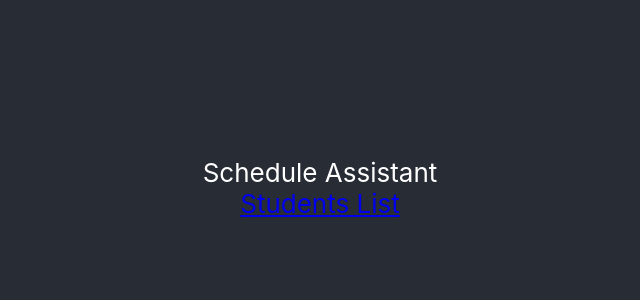
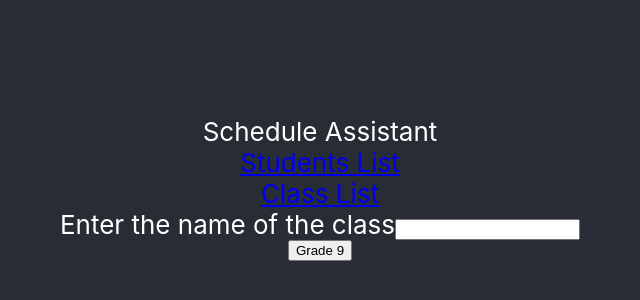
Before and after one commit to jpvicinus/students-project-frontend, a React (Create React App) app: page / in a window 1280 px wide. Shown: the part 212-512 px from the top of the page, without its empty margins (320-960 px from the left). Built offline with nearby package versions, Linux system fonts and the light colour scheme; no server answers.

Commit message:
class list and roster and grade button

```diff
--- a/src/App.js
+++ b/src/App.js
@@ -1,4 +1,6 @@
 import './App.css';
+import ClassListTable from './classlist.js';
+import RosterTable from './roster.js';
 import React from 'react';
 import {Switch, Route, Link} from 'react-router-dom';
 
@@ -34,7 +36,8 @@ class App extends React.Component {
     this.getData();
   }
 
-  getStudentsTable() {
+  getStudentsTable(grade) {
+    console.log("the grade is" + grade)
     let studentComponents = [];
     let firstRow = (
       <tr>
@@ -47,7 +50,12 @@ class App extends React.Component {
     studentComponents.push(firstRow);
     console.log('these are the students: ' + this.state.students);
 
-    for (const student of this.state.students) {
+    let students = this.state.students
+    if (grade && parseInt(grade)) {
+      students = this.state.students.filter(s => s[3] === parseInt(grade))
+    }
+
+    for (const student of students) {
       console.log('adding new row of students')
       let newRow = (
         <tr>
@@ -65,6 +73,7 @@ class App extends React.Component {
     </table>
   }
 
+
   render() {
     return (
       <div className="App">
@@ -76,7 +85,32 @@ class App extends React.Component {
               <header className="App-header">
                 Schedule Assistant
                 <Link to="/students">Students List</Link>
+                <Link to="/class">Class List</Link>
+                <form>
+                Enter the name of the class
+                <input id="nameofclass" type="text" name="nameofclass" onKeyPress={(event,value) => {
+                  console.log("We entered value " + event.key)
+                  const classname =  document.getElementById("nameofclass").value;
+                  console.log("the value is:"+ classname)
+                  if (event.key === "Enter"){
+                    event.preventDefault()
+                    event.stopPropagation()
+                    window.location.replace(`/roster/${classname}`)
+                  }
+                }}/>
+                </form>
+                <button type="button" onClick={() =>{
+                  window.location.replace(`/students/9`)
+                }}>Grade 9</button>
+
               </header>
+            }
+          />
+          <Route
+            path="/students/9"
+            exact
+            render={() =>
+              this.getStudentsTable(9)
             }
           />
           <Route
@@ -86,11 +120,24 @@ class App extends React.Component {
               this.getStudentsTable()
             }
           />
+          <Route
+            path="/class"
+            exact
+            render={() =>
+              <ClassListTable/>
+            }
+            />
+          <Route
+            path="/roster/:id"
+            render={() =>
+              <RosterTable/>
+            }
+            />
+
         </Switch>
       </div>
     );
   }
-
 }
 
 export default App;
--- /dev/null
+++ b/src/classlist.js
@@ -0,0 +1,76 @@
+import React from 'react';
+import {Switch, Route, Link} from 'react-router-dom';
+class ClassListTable extends React.Component {
+
+    constructor(props) {
+      console.log("ClassListTable")
+      super(props);
+      this.state = {classinfo: []};
+    }
+
+    getData() {
+      const requestSettings = {
+        method: 'GET',
+        redirect: "follow",
+        credentials: "same-origin",
+        headers: {
+          "Content-Type": "application/json",
+        },
+      };
+      console.log('sending get request to get classes...')
+      fetch('http://localhost:8000/class', requestSettings)
+      .then(response => response.json())
+      .then(data => {
+        console.log('Success:', data);
+        this.setState({classinfo: data});
+      })
+      .catch((error) => {
+        console.error('Error:', error);
+      });
+    }
+
+    componentDidMount() {
+      this.getData();
+    }
+    getClassTable() {
+      let classComponents = [];
+      let firstRow = (
+        <tr>
+          <th>Class Name</th>
+          <th>Grade</th>
+          <th>Subject</th>
+          <th>Size per Class</th>
+          <th>Class ID</th>
+
+        </tr>
+      );
+      classComponents.push(firstRow);
+      console.log('these are the classes: ' + this.state.classinfo);
+
+      for (const classes of this.state.classinfo) {
+        console.log('adding new row of classes')
+        let newRow = (
+          <tr>
+            <th><Link to={`/roster/${classes[0]}`}>{classes[0]}</Link></th>
+            <th>{classes[1]}</th>
+            <th>{classes[2]}</th>
+            <th>{classes[3]}</th>
+            <th>{classes[4]}</th>
+
+          </tr>
+        );
+        classComponents.push(newRow)
+      }
+
+      return <table>
+        {classComponents}
+      </table>
+    }
+
+    render() {
+        return this.getClassTable()
+    }
+
+}
+
+export default ClassListTable;
--- a/src/index.js
+++ b/src/index.js
@@ -4,7 +4,6 @@ import { BrowserRouter } from 'react-router-dom';
 import './index.css';
 import App from './App';
 import reportWebVitals from './reportWebVitals';
-
 
 ReactDOM.render(
   <BrowserRouter>
--- /dev/null
+++ b/src/roster.js
@@ -0,0 +1,71 @@
+import React from 'react';
+
+class RosterTable extends React.Component {
+
+    constructor(props) {
+      console.log("Loading rosterTable")
+      super(props);
+      this.state = {membership: []};
+    }
+
+    getData() {
+      const requestSettings = {
+        method: 'GET',
+        redirect: "follow",
+        credentials: "same-origin",
+        headers: {
+          "Content-Type": "application/json",
+        },
+      };
+      const class_name = window.location.pathname.replace("/roster/", "")
+      console.log('sending get request to get Roster...'+ class_name)
+      fetch(`http://localhost:8000/memberships/${class_name}`, requestSettings)
+      .then(response => response.json())
+      .then(data => {
+        console.log('Success:', data);
+        this.setState({membership: data});
+      })
+      .catch((error) => {
+        console.error('Error:', error);
+      });
+    }
+
+    componentDidMount() {
+      this.getData();
+    }
+    getRosterTable() {
+      let RosterComponents = [];
+      let firstRow = (
+        <tr>
+          <th>First Name</th>
+          <th>Last Name</th>
+
+        </tr>
+      );
+      RosterComponents.push(firstRow);
+      console.log('this is the Roster: ' + this.state.membership);
+
+      for (const Roster of this.state.membership) {
+        console.log('adding new row of classes')
+        let newRow = (
+          <tr>
+            <th>{Roster[0]}</th>
+            <th>{Roster[1]}</th>
+
+
+          </tr>
+        );
+        RosterComponents.push(newRow)
+      }
+
+      return <table>
+        {RosterComponents}
+      </table>
+
+    }
+
+    render() {
+      return this.getRosterTable()
+    }
+}
+export default RosterTable;
```
